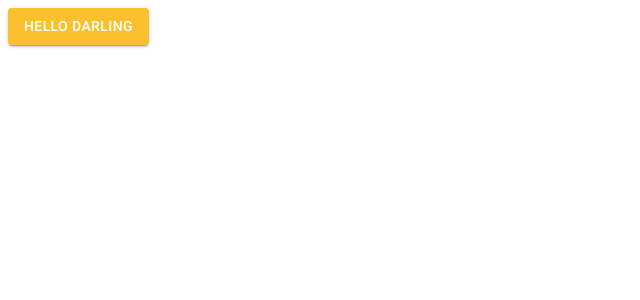
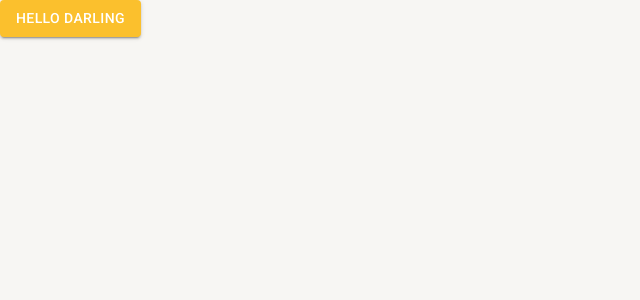
Before and after one commit to augustodevjs/dashboard-materialUi, a React (Create React App) app: page /pagina-inicial in a window 1280 px wide. Shown: the top 300 px of the page, without its empty margins (0-640 px from the left). Built offline with nearby package versions, Linux system fonts and the light colour scheme.

Commit message:
feat: adicionado tema escuro e troca de tema com contexto

```diff
--- a/public/index.html
+++ b/public/index.html
@@ -19,7 +19,7 @@
       href="https://fonts.googleapis.com/icon?family=Material+Icons"
     />
   </head>
-  <body>
+  <body style="margin: 0; padding: 0">
     <noscript>You need to enable JavaScript to run this app.</noscript>
     <div id="root"></div>
   </body>
--- a/src/routes/index.tsx
+++ b/src/routes/index.tsx
@@ -1,13 +1,16 @@
 import { Routes, Route, Navigate } from "react-router-dom";
 import { Button } from "@mui/material";
+import { useAppThemeContext } from "../shared/contexts";
 
 export const AppRoutes = () => {
+  const { toggleTheme } = useAppThemeContext();
+
   return (
     <Routes>
       <Route
         path="/pagina-inicial"
         element={
-          <Button variant="contained" color="primary">
+          <Button onClick={toggleTheme} variant="contained" color="primary">
             Hello Darling
           </Button>
         }
--- /dev/null
+++ b/src/shared/contexts/ThemeContext.tsx
@@ -0,0 +1,56 @@
+import {
+  createContext,
+  ReactNode,
+  useCallback,
+  useContext,
+  useMemo,
+  useState,
+} from "react";
+import { Box, ThemeProvider } from "@mui/material";
+import { LightTheme, DarkTheme } from "../themes";
+
+interface ThemeContextProps {
+  themeName: "light" | "dark";
+  toggleTheme: () => void;
+}
+
+interface ThemeProviderProps {
+  children: ReactNode;
+}
+
+const ThemeContext = createContext<ThemeContextProps>({} as ThemeContextProps);
+
+export const AppThemeProvider = ({ children }: ThemeProviderProps) => {
+  const [themeName, setThemeName] = useState<"light" | "dark">("light");
+
+  const toggleTheme = useCallback(() => {
+    setThemeName((oldThemeName) =>
+      oldThemeName === "light" ? "dark" : "light"
+    );
+  }, []);
+
+  const theme = useMemo(() => {
+    if (themeName === "light") return LightTheme;
+
+    return DarkTheme;
+  }, [themeName]);
+
+  return (
+    <ThemeContext.Provider value={{ themeName, toggleTheme }}>
+      <ThemeProvider theme={theme}>
+        <Box
+          width="100vw"
+          height="100vh"
+          bgcolor={theme.palette.background.default}
+        >
+          {children}
+        </Box>
+      </ThemeProvider>
+    </ThemeContext.Provider>
+  );
+};
+
+export const useAppThemeContext = () => {
+  const context = useContext(ThemeContext);
+  return context;
+};
--- a/src/shared/contexts/index.ts
+++ b/src/shared/contexts/index.ts
@@ -1 +1 @@
-export {};
+export * from "./ThemeContext";
--- /dev/null
+++ b/src/shared/themes/dark.ts
@@ -0,0 +1,23 @@
+import { createTheme } from "@mui/material";
+import { cyan, yellow } from "@mui/material/colors";
+
+export const DarkTheme = createTheme({
+  palette: {
+    primary: {
+      main: yellow[700],
+      dark: yellow[800],
+      light: yellow[500],
+      contrastText: "#FFFFFF",
+    },
+    secondary: {
+      main: cyan[500],
+      dark: cyan[400],
+      light: cyan[300],
+      contrastText: "#FFFFFF",
+    },
+    background: {
+      paper: "#303134",
+      default: "#202124",
+    },
+  },
+});
--- a/src/shared/themes/index.ts
+++ b/src/shared/themes/index.ts
@@ -1 +1,2 @@
 export * from "./Light";
+export * from "./dark";
```
Also changed, not shown: src/App.tsx (+3 -5 lines).
